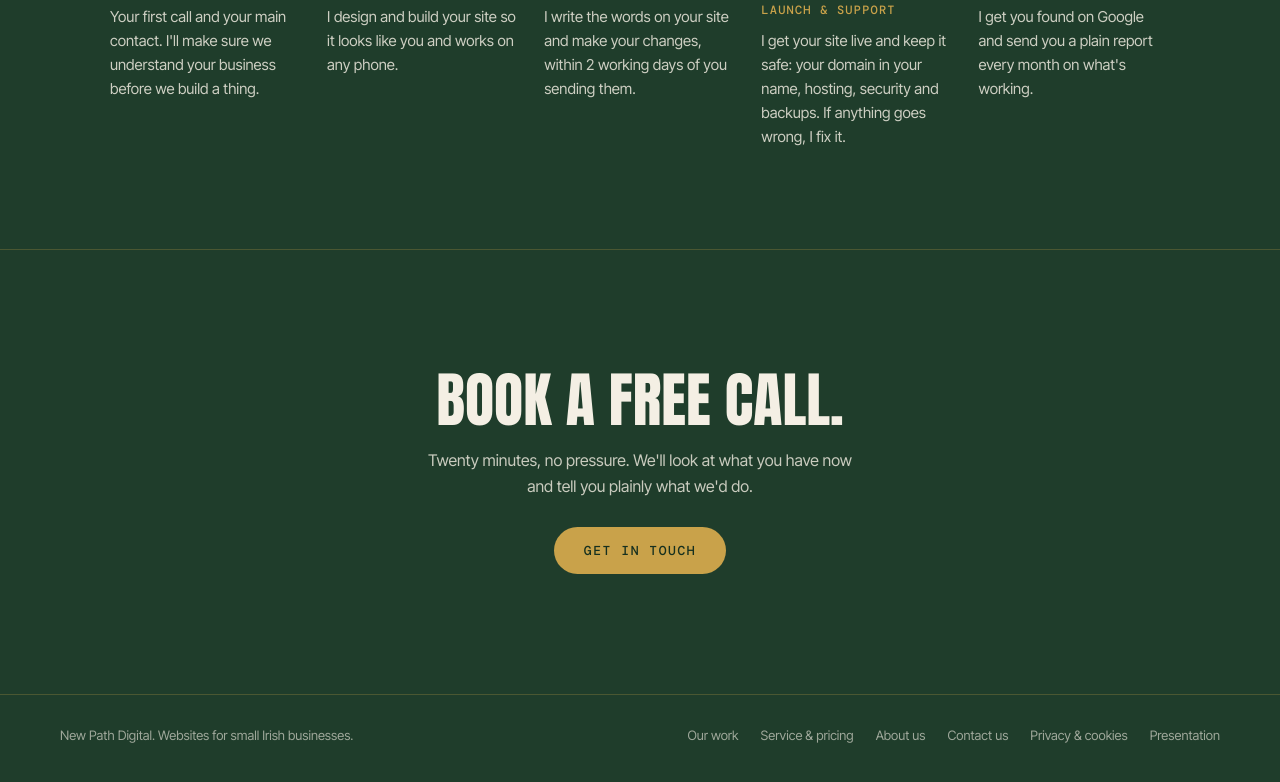
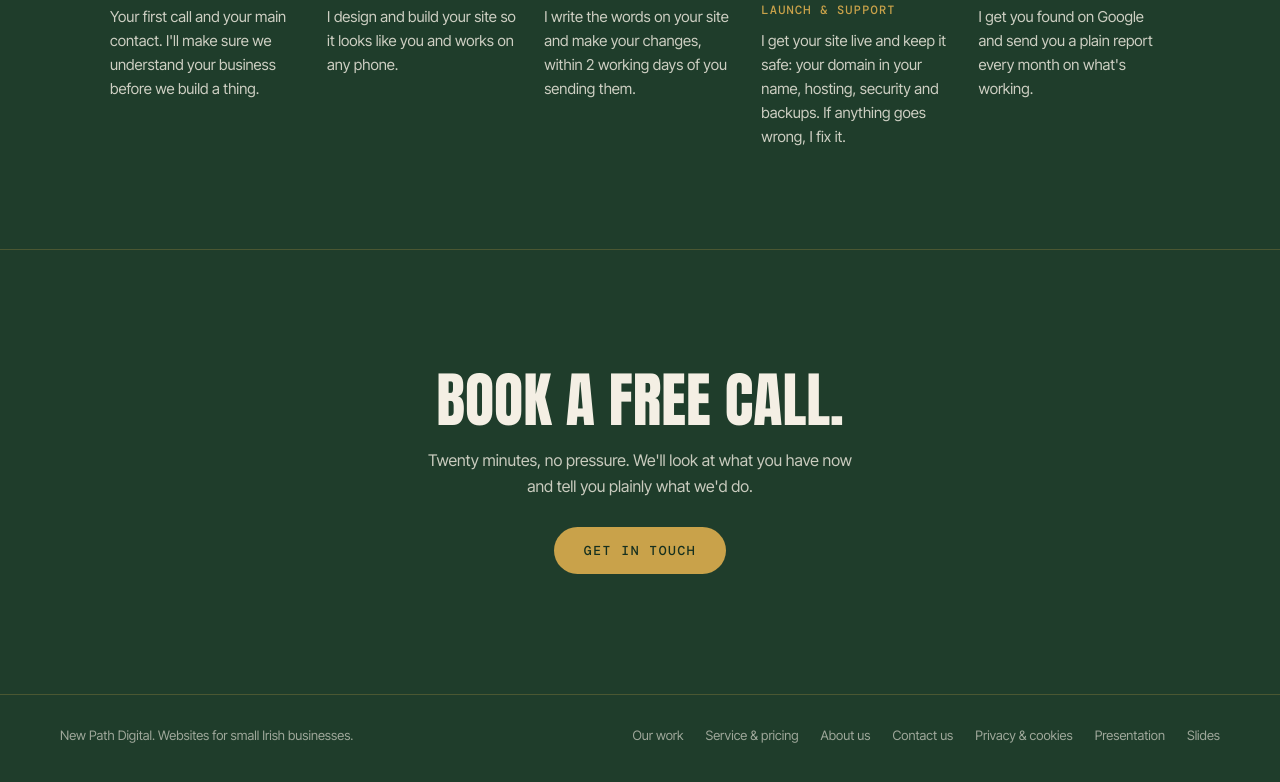
Before and after one commit to delahuntciara/newpathdigital, a plain HTML site: page about.html in a window 1280 px wide. Shown: the part 1793-2575 px from the top of the page. Drawn offline with nearby package versions, Linux system fonts and the light colour scheme.

Commit message:
Add slides link to footers
Co-Authored-By: Claude Opus 5.5 <noreply@anthropic.com>

```diff
--- a/about.html
+++ b/about.html
@@ -104,7 +104,7 @@
 
 <footer class="site">
   <span>New Path Digital. Websites for small Irish businesses.</span>
-  <nav><a href="/#work">Our work</a><a href="/services">Service &amp; pricing</a><a href="/about">About us</a><a href="/contact">Contact us</a><a href="/privacy">Privacy &amp; cookies</a><a href="/presentation">Presentation</a></nav>
+  <nav><a href="/#work">Our work</a><a href="/services">Service &amp; pricing</a><a href="/about">About us</a><a href="/contact">Contact us</a><a href="/privacy">Privacy &amp; cookies</a><a href="/presentation">Presentation</a><a href="https://claude.ai/artifact/WuMuPJrRMG27rFcf5HW97F" target="_blank" rel="noopener">Slides</a></nav>
 </footer>
 </body>
 </html>
```
Also changed, not shown: contact.html (+1 -1 lines), index.html (+1 -1 lines), privacy.html (+1 -1 lines), research.html (+1 -1 lines), services.html (+1 -1 lines).
